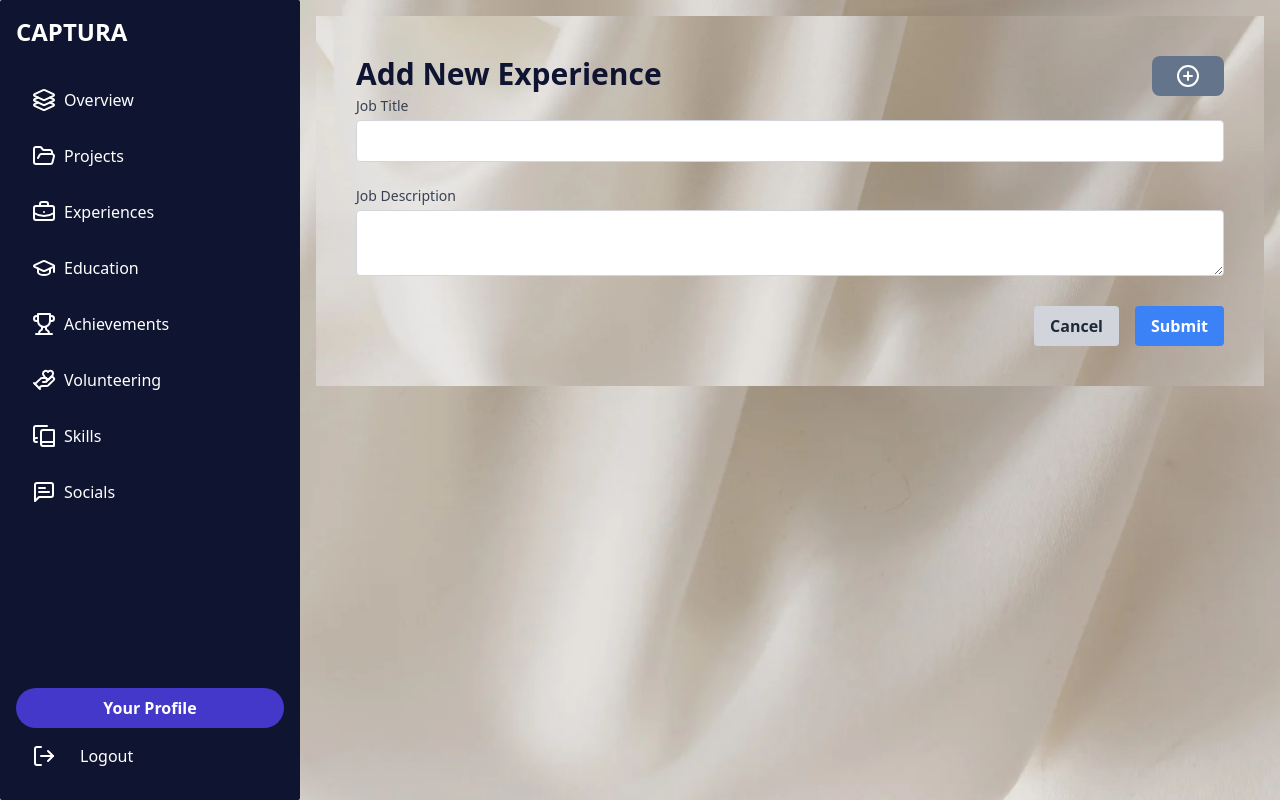
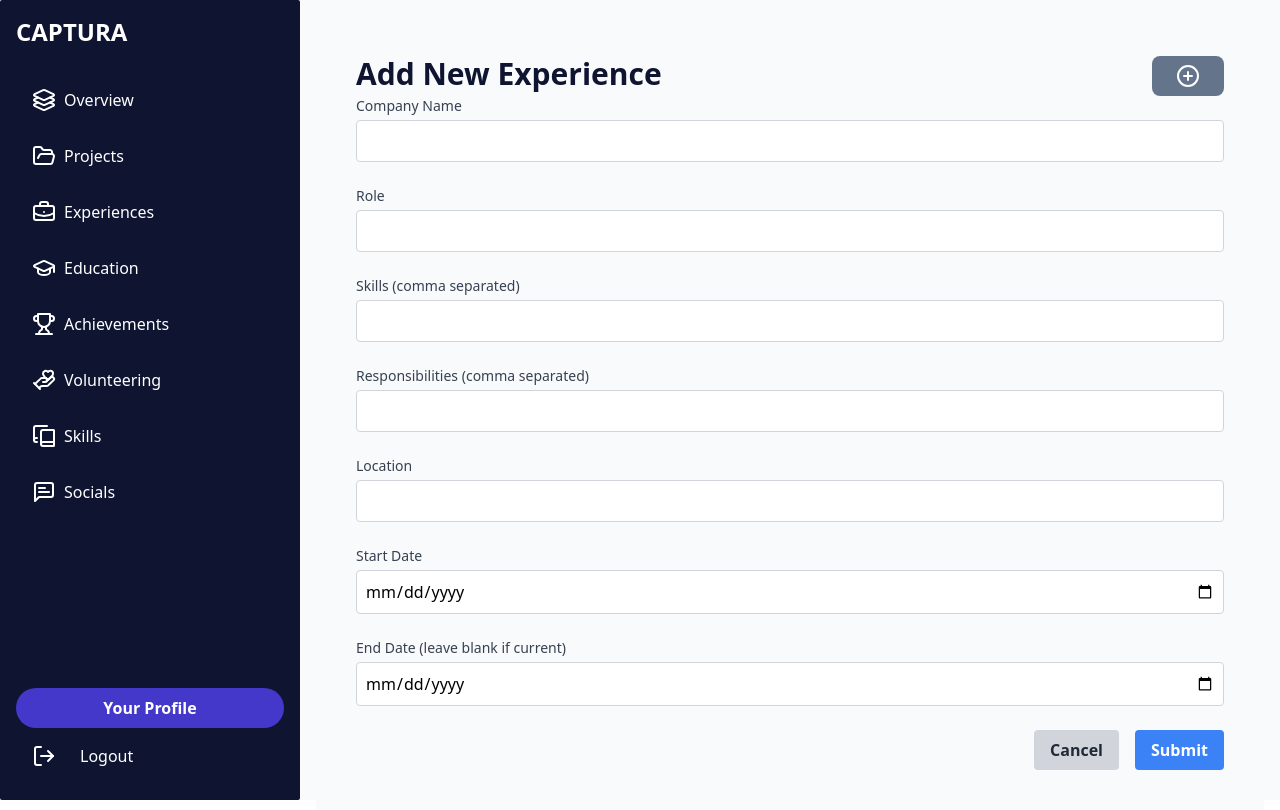
Before and after one commit to Team-Rebels/portfolio-website-frontend, a React (Vite) app: page /dashboard/experiences/addExperience in a window 1280 px wide. Built offline with nearby package versions, Linux system fonts and the light colour scheme.

Commit message:
update to the dashboard styling

```diff
--- a/src/components/sidebar.jsx
+++ b/src/components/sidebar.jsx
@@ -27,8 +27,8 @@ const Sidebar = () => {
         </Link>
       </div>
       <div className="mt-auto">
-        <button className="flex gap-x-4 items-center p-2 hover:bg-[#4338CA] rounded-full">
-          <span className="text-white p-2 rounded-full"><LogOut /></span>
+        <button className="flex gap-x-4 items-center p-2 ">
+          <span className="text-white p-2 rounded-sm"><LogOut /></span>
           <span>Logout</span>
         </button>
       </div>
--- a/src/constants/experienceData.jsx
+++ b/src/constants/experienceData.jsx
@@ -1,32 +1,30 @@
-// src/constants/experienceData.js
 const experienceData = [
   {
-      title: "Junior Web Developer ",
-      company: "Google",
-      duration: "Nov 2022 - Present",
+    companyName: "Google",
+    role: "Junior Web Developer",
+    skills: ["JavaScript", "React", "HTML", "CSS"],
+    responsibilities: ["Developed new features", "Fixed bugs", "Collaborated with design team"],
     location: "Accra, Greater Accra Region, Ghana",
-      employmentType: "Full-time",
+    startDate: "2022-11-01",
+    endDate: null,
   },
   {
-      title: "Frontend Developer Intern",
-      company: "Microsoft",
-      duration: "Aug 2021 - Nov 2022",
+    companyName: "Microsoft",
+    role: "Frontend Developer Intern",
+    skills: ["JavaScript", "HTML", "CSS"],
+    responsibilities: ["Assisted in developing front-end applications", "Participated in code reviews", "Maintained documentation"],
     location: "Accra, Greater Accra Region, Ghana",
-      employmentType: "Full-time",
+    startDate: "2021-08-01",
+    endDate: "2022-11-01",
   },
   {
-      title: "Customer Service Specialist",
-      company: "Airbnb",
-      duration: "Mar 2019 - Dec 2019",
+    companyName: "Airbnb",
+    role: "Customer Service Specialist",
+    skills: ["Customer Service", "Problem-Solving", "Communication"],
+    responsibilities: ["Handled customer inquiries", "Resolved issues", "Provided product information"],
     location: "United Kingdom - On-site",
-      employmentType: "Full-time",
-    },
-    {
-      title: "Marketing and Communications Intern",
-      company: "Breakthrough Cancer Research",
-      duration: "Mar 2018 - Sep 2018",
-      location: "County Cork, Ireland",
-      employmentType: "Part-time",
+    startDate: "2019-03-01",
+    endDate: "2019-12-01",
   },
 
 ];
--- a/src/pages/dashboard/layouts/dashLayout.jsx
+++ b/src/pages/dashboard/layouts/dashLayout.jsx
@@ -8,7 +8,7 @@ import DashboardBg from '../../../assets/images/dashboard-bg.png';
 
 const DashLayout = () => {
   return (
-    <div className="flex h-screen flex-grow bg-cover bg-center opacity-100" style={{ backgroundImage: `url(${DashboardBg})` }} >
+    <div className="flex h-screen flex-grow bg-cover bg-[#F8FAFC] bg-center opacity-100"  >
       <Sidebar />
       <div className="flex-grow p-4 ">
         <Outlet />
--- a/src/pages/dashboard/layouts/pagesLayout.jsx
+++ b/src/pages/dashboard/layouts/pagesLayout.jsx
@@ -5,11 +5,11 @@ import DashboardBg from '../../../assets/images/dashboard-bg.png';
 
 const PagesLayout = ({ headerText, buttonText, headerTextClassName, children, onClick }) => {
   return (
-    <div className="relative p-10 flex flex-col gap-y-16 flex-grow bg-white">
+    <div className="relative p-10 flex flex-col gap-y-16 flex-grow bg-[#F8FAFC]">
       {/* Background image with opacity */}
       <div
         className="absolute inset-0 bg-cover bg-center opacity-100"
-        style={{ backgroundImage: `url(${DashboardBg})` }}
+
       ></div>
 
       {/* Content */}
--- a/src/pages/dashboard/pages/addExperience.jsx
+++ b/src/pages/dashboard/pages/addExperience.jsx
@@ -1,46 +1,110 @@
-// AddExperience.js
 import React, { useState } from 'react';
 import { useNavigate } from 'react-router-dom';
 import PagesLayout from '../layouts/pagesLayout';
 
-const AddExperience = () => {
+const AddExperience = ({ setExperiences }) => {
   const navigate = useNavigate();
-  const [title, setTitle] = useState('');
-  const [description, setDescription] = useState('');
+  const [companyName, setCompanyName] = useState('');
+  const [role, setRole] = useState('');
+  const [skills, setSkills] = useState('');
+  const [responsibilities, setResponsibilities] = useState('');
+  const [location, setLocation] = useState('');
+  const [startDate, setStartDate] = useState('');
+  const [endDate, setEndDate] = useState('');
 
   const handleSubmit = (event) => {
     event.preventDefault();
-    // Handle form submission logic, e.g., sending data to the server
+    const newExperience = {
+      companyName,
+      role,
+      skills: skills.split(',').map(skill => skill.trim()), // Split skills by comma and trim whitespace
+      responsibilities: responsibilities.split(',').map(responsibility => responsibility.trim()), // Split responsibilities by comma and trim whitespace
+      location,
+      startDate,
+      endDate,
+    };
+    setExperiences((prevExperiences) => [...prevExperiences, newExperience]);
     navigate('/dashboard/experiences'); // Redirect back to the experiences page
   };
 
   return (
-    <PagesLayout headerText="Add New Experience" headerTextClassName="text-[#0F1431]"  buttonText="" onClick={() => {}}>
+    <PagesLayout headerText="Add New Experience" headerTextClassName="text-[#0F1431]" buttonText="" onClick={() => {}}>
       <form onSubmit={handleSubmit} className="space-y-6">
         <div>
-          <label className="block text-sm  font-medium text-gray-700">
-            Job Title
-          </label>
+          <label className="block text-sm font-medium text-gray-700">Company Name</label>
           <input
             type="text"
-            name="title"
-            value={title}
-            onChange={(e) => setTitle(e.target.value)}
+            name="companyName"
+            value={companyName}
+            onChange={(e) => setCompanyName(e.target.value)}
             className="mt-1 p-2 w-full border border-gray-300 rounded"
             required
           />
         </div>
         <div>
-          <label className="block text-sm font-medium text-gray-700">
-            Job Description
-          </label>
-          <textarea
-            name="description"
-            value={description}
-            onChange={(e) => setDescription(e.target.value)}
+          <label className="block text-sm font-medium text-gray-700">Role</label>
+          <input
+            type="text"
+            name="role"
+            value={role}
+            onChange={(e) => setRole(e.target.value)}
             className="mt-1 p-2 w-full border border-gray-300 rounded"
             required
-          ></textarea>
+          />
+        </div>
+        <div>
+          <label className="block text-sm font-medium text-gray-700">Skills (comma separated)</label>
+          <input
+            type="text"
+            name="skills"
+            value={skills}
+            onChange={(e) => setSkills(e.target.value)}
+            className="mt-1 p-2 w-full border border-gray-300 rounded"
+            required
+          />
+        </div>
+        <div>
+          <label className="block text-sm font-medium text-gray-700">Responsibilities (comma separated)</label>
+          <input
+            type="text"
+            name="responsibilities"
+            value={responsibilities}
+            onChange={(e) => setResponsibilities(e.target.value)}
+            className="mt-1 p-2 w-full border border-gray-300 rounded"
+            required
+          />
+        </div>
+        <div>
+          <label className="block text-sm font-medium text-gray-700">Location</label>
+          <input
+            type="text"
+            name="location"
+            value={location}
+            onChange={(e) => setLocation(e.target.value)}
+            className="mt-1 p-2 w-full border border-gray-300 rounded"
+            required
+          />
+        </div>
+        <div>
+          <label className="block text-sm font-medium text-gray-700">Start Date</label>
+          <input
+            type="date"
+            name="startDate"
+            value={startDate}
+            onChange={(e) => setStartDate(e.target.value)}
+            className="mt-1 p-2 w-full border border-gray-300 rounded"
+            required
+          />
+        </div>
+        <div>
+          <label className="block text-sm font-medium text-gray-700">End Date (leave blank if current)</label>
+          <input
+            type="date"
+            name="endDate"
+            value={endDate}
+            onChange={(e) => setEndDate(e.target.value)}
+            className="mt-1 p-2 w-full border border-gray-300 rounded"
+          />
         </div>
         <div className="flex justify-end">
           <button
--- a/src/pages/dashboard/pages/addVolunteering.jsx
+++ b/src/pages/dashboard/pages/addVolunteering.jsx
@@ -151,7 +151,7 @@ const AddVolunteering = () => {
         <div className="flex justify-end">
           <button
             type="button"
-            className="mr-4 bg-gray-300 hover:bg-gray-400 text-gray-800 font-bold py-2 px-4 rounded"
+            className="mr-4 bg-[#0F1431] hover:bg-gray-400 text-gray-800 font-bold py-2 px-4 rounded"
             onClick={() => navigate('/dashboard/volunteering')}
           >
             Cancel
--- a/src/pages/dashboard/pages/education.jsx
+++ b/src/pages/dashboard/pages/education.jsx
@@ -10,21 +10,21 @@ const Education = () => {
   const [educationItems, setEducationItems] = useState([
     {
       id: 1,
-      schoolName: 'University of Example',
+      schoolName: 'University of Accra',
       program: 'Bachelor of Science in Computer Science',
       qualification: 'BSc',
-      grade: 'A',
-      location: 'Example City',
+      grade: '1:1',
+      location: 'Accra, Ghana',
       startDate: '2018-09-01',
       endDate: '2022-06-30',
     },
     {
       id: 2,
-      schoolName: 'Tech Institute',
+      schoolName: 'KNUST',
       program: 'Master of Science in Software Engineering',
       qualification: 'MSc',
-      grade: 'A+',
-      location: 'Tech City',
+      grade: '2:1',
+      location: 'Accra, Ghana',
       startDate: '2022-09-01',
       endDate: '2024-06-30',
     },
--- a/src/pages/dashboard/pages/volunteering.jsx
+++ b/src/pages/dashboard/pages/volunteering.jsx
@@ -54,13 +54,13 @@ const Volunteering = () => {
             <div className="flex items-center mb-3 text-lg font-semibold">
               {experience.role} at {experience.organization}
             </div>
-            <div className="text-gray-600">{experience.description}</div>
-            <div className="text-gray-600">{experience.location}</div>
-            <div className="text-gray-600">{experience.startDate} - {experience.endDate}</div>
+            <div className="text-black">{experience.description}</div>
+            <div className="text-black">{experience.location}</div>
+            <div className="text-black">{experience.startDate} - {experience.endDate}</div>
             <div className="flex mt-3">
               <div className="mr-auto flex space-x-2">
                 {experience.skills.map((skill, index) => (
-                  <span key={index} className="text-xs bg-gray-200 px-2 py-1 rounded">
+                  <span key={index} className="text-xs text-[white] bg-[#0F1431] px-2 py-1 rounded">
                     {skill}
                   </span>
                 ))}
```
Also changed, not shown: src/pages/dashboard/pages/experiences.jsx (+10 -8 lines). Lines whose indentation alone changed are shown as unchanged.
